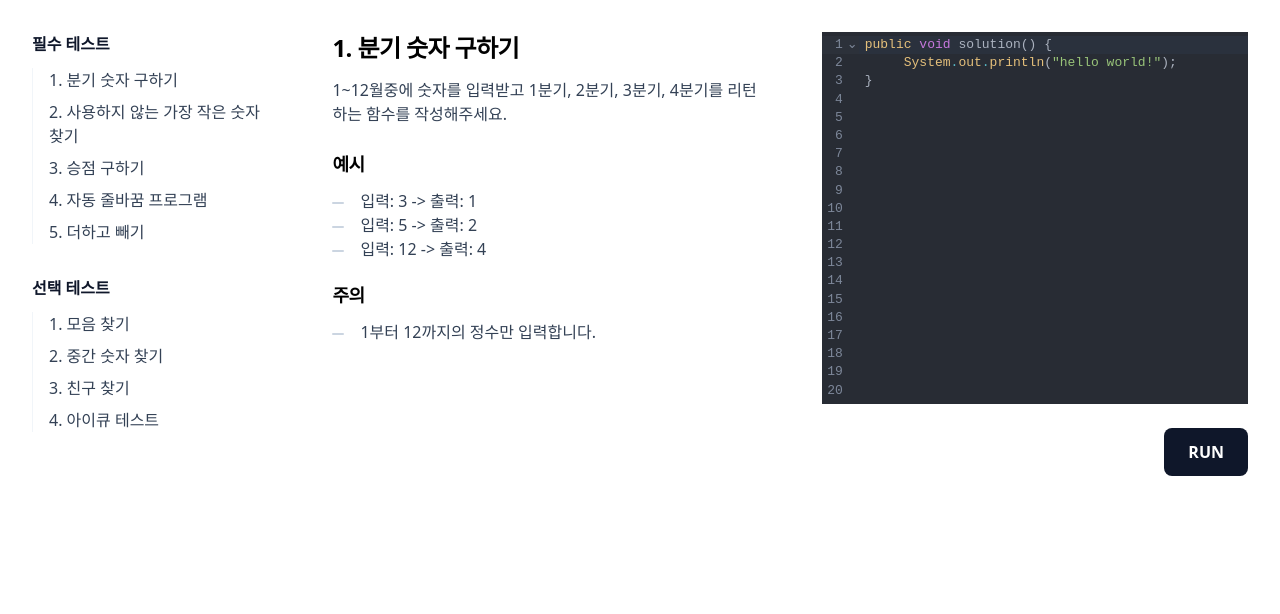
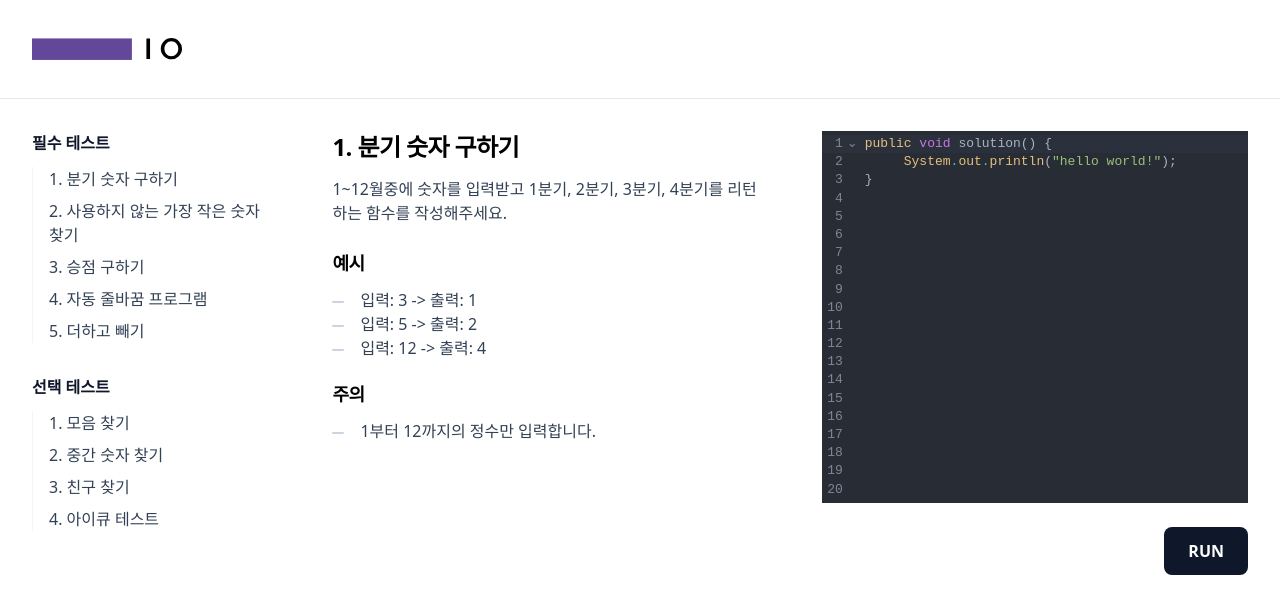
Before and after one commit to LeeByeongdo/java-coding-test-front, a SvelteKit app: page / in a window 1280 px wide. Shown: the top 614 px of the page. Built offline with nearby package versions, Linux system fonts and the light colour scheme.

Commit message:
스타일 조정

```diff
--- a/package.json
+++ b/package.json
@@ -34,10 +34,12 @@
 	},
 	"type": "module",
 	"dependencies": {
+		"@codemirror/commands": "^6.2.2",
 		"@codemirror/lang-java": "6.0.1",
 		"@codemirror/state": "6.0.1",
 		"@codemirror/theme-one-dark": "^6.1.1",
 		"@codemirror/view": "^6.9.2",
-		"codemirror": "6.0.1"
+		"codemirror": "6.0.1",
+		"ky": "^0.33.2"
 	}
 }
--- /dev/null
+++ b/src/components/Navigation.svelte
@@ -0,0 +1,66 @@
+<div class="p-8 nav">
+	<div>
+		<h5 class="mb-8 lg:mb-3 font-semibold text-slate-900 dark:text-slate-200">필수 테스트</h5>
+		<ul class="space-y-6 lg:space-y-2 border-l border-slate-100 dark:border-slate-800">
+			<li>
+				<a
+					class="block border-l pl-4 -ml-px border-transparent hover:border-slate-400 dark:hover:border-slate-500 text-slate-700 hover:text-slate-900 dark:text-slate-400 dark:hover:text-slate-300"
+					href="/problem/1">1. 분기 숫자 구하기</a
+				>
+			</li>
+			<li>
+				<a
+					class="block border-l pl-4 -ml-px border-transparent hover:border-slate-400 dark:hover:border-slate-500 text-slate-700 hover:text-slate-900 dark:text-slate-400 dark:hover:text-slate-300"
+					href="/problem/2">2. 사용하지 않는 가장 작은 숫자 찾기</a
+				>
+			</li>
+			<li>
+				<a
+					class="block border-l pl-4 -ml-px border-transparent hover:border-slate-400 dark:hover:border-slate-500 text-slate-700 hover:text-slate-900 dark:text-slate-400 dark:hover:text-slate-300"
+					href="/problem/3">3. 승점 구하기</a
+				>
+			</li>
+			<li>
+				<a
+					class="block border-l pl-4 -ml-px border-transparent hover:border-slate-400 dark:hover:border-slate-500 text-slate-700 hover:text-slate-900 dark:text-slate-400 dark:hover:text-slate-300"
+					href="/problem/4">4. 자동 줄바꿈 프로그램</a
+				>
+			</li>
+			<li>
+				<a
+					class="block border-l pl-4 -ml-px border-transparent hover:border-slate-400 dark:hover:border-slate-500 text-slate-700 hover:text-slate-900 dark:text-slate-400 dark:hover:text-slate-300"
+					href="/problem/5">5. 더하고 빼기</a
+				>
+			</li>
+		</ul>
+	</div>
+	<div class="mt-12 lg:mt-8">
+		<h5 class="mb-8 lg:mb-3 font-semibold text-slate-900 dark:text-slate-200">선택 테스트</h5>
+		<ul class="space-y-6 lg:space-y-2 border-l border-slate-100 dark:border-slate-800">
+			<li>
+				<a
+					class="block border-l pl-4 -ml-px border-transparent hover:border-slate-400 dark:hover:border-slate-500 text-slate-700 hover:text-slate-900 dark:text-slate-400 dark:hover:text-slate-300"
+					href="/optional-problem/1">1. 모음 찾기</a
+				>
+			</li>
+			<li>
+				<a
+					class="block border-l pl-4 -ml-px border-transparent hover:border-slate-400 dark:hover:border-slate-500 text-slate-700 hover:text-slate-900 dark:text-slate-400 dark:hover:text-slate-300"
+					href="/optional-problem/2">2. 중간 숫자 찾기</a
+				>
+			</li>
+			<li>
+				<a
+					class="block border-l pl-4 -ml-px border-transparent hover:border-slate-400 dark:hover:border-slate-500 text-slate-700 hover:text-slate-900 dark:text-slate-400 dark:hover:text-slate-300"
+					href="/optional-problem/3">3. 친구 찾기</a
+				>
+			</li>
+			<li>
+				<a
+					class="block border-l pl-4 -ml-px border-transparent hover:border-slate-400 dark:hover:border-slate-500 text-slate-700 hover:text-slate-900 dark:text-slate-400 dark:hover:text-slate-300"
+					href="/optional-problem/4">4. 아이큐 테스트</a
+				>
+			</li>
+		</ul>
+	</div>
+</div>
--- a/src/routes/+layout.svelte
+++ b/src/routes/+layout.svelte
@@ -1,13 +1,17 @@
 <script context="module">
 	import { EditorView, minimalSetup, basicSetup } from 'codemirror';
+	import { keymap } from '@codemirror/view';
 	import { java } from '@codemirror/lang-java';
 	import { oneDark } from '@codemirror/theme-one-dark';
+	import { defaultKeymap, indentWithTab } from '@codemirror/commands';
+	import ky from 'ky';
 	export { minimalSetup, basicSetup };
 </script>
 
 <script lang="ts">
 	import './styles.css';
 	import { onMount } from 'svelte';
+	import Navigation from '../components/Navigation.svelte';
 
 	let value =
 		'public void solution() {\n\t System.out.println("hello world!");\n}\n\n\n\n\n\n\n\n\n\n\n\n\n\n\n\n\n';
@@ -18,84 +22,82 @@
 	onMount(async () => {
 		codemirror = new EditorView({
 			doc: value,
-			extensions: [basicSetup, java(), oneDark],
+			extensions: [
+				basicSetup,
+				java(),
+				oneDark,
+				keymap.of(defaultKeymap),
+				keymap.of([indentWithTab])
+			],
 			parent: dom
 		});
 	});
 
-	function handleRunClick() {
-		console.log(codemirror.state.doc.toString().trim());
+	async function handleRunClick() {
+		const sp = window.location.pathname.split('/');
+		let type = 1;
+		let idx = sp[sp.length - 1];
+		if (!idx) {
+			idx = '1';
+		}
+
+		if (sp[sp.length - 2] !== 'problem') {
+			type = 2;
+		}
+
+		const code = codemirror.state.doc.toString().trim();
+		const res = await ky.post('http://localhost:8080/', {
+			json: { code, idx, type },
+			headers: {
+				'Access-Control-Allow-Origin': '*'
+			}
+		});
+
+		if (!res.ok) {
+			throw new Error(`Fetch error: ${res.statusText}`);
+		}
+
+		console.log(await res.json());
 	}
 </script>
 
 <div class="app">
-	<div class="flex flex-row">
-		<div class="p-8 nav">
-			<div>
-				<h5 class="mb-8 lg:mb-3 font-semibold text-slate-900 dark:text-slate-200">필수 테스트</h5>
-				<ul class="space-y-6 lg:space-y-2 border-l border-slate-100 dark:border-slate-800">
-					<li>
-						<a
-							class="block border-l pl-4 -ml-px border-transparent hover:border-slate-400 dark:hover:border-slate-500 text-slate-700 hover:text-slate-900 dark:text-slate-400 dark:hover:text-slate-300"
-							href="/problem/1">1. 분기 숫자 구하기</a
-						>
-					</li>
-					<li>
-						<a
-							class="block border-l pl-4 -ml-px border-transparent hover:border-slate-400 dark:hover:border-slate-500 text-slate-700 hover:text-slate-900 dark:text-slate-400 dark:hover:text-slate-300"
-							href="/problem/2">2. 사용하지 않는 가장 작은 숫자 찾기</a
-						>
-					</li>
-					<li>
-						<a
-							class="block border-l pl-4 -ml-px border-transparent hover:border-slate-400 dark:hover:border-slate-500 text-slate-700 hover:text-slate-900 dark:text-slate-400 dark:hover:text-slate-300"
-							href="/problem/3">3. 승점 구하기</a
-						>
-					</li>
-					<li>
-						<a
-							class="block border-l pl-4 -ml-px border-transparent hover:border-slate-400 dark:hover:border-slate-500 text-slate-700 hover:text-slate-900 dark:text-slate-400 dark:hover:text-slate-300"
-							href="/problem/4">4. 자동 줄바꿈 프로그램</a
-						>
-					</li>
-					<li>
-						<a
-							class="block border-l pl-4 -ml-px border-transparent hover:border-slate-400 dark:hover:border-slate-500 text-slate-700 hover:text-slate-900 dark:text-slate-400 dark:hover:text-slate-300"
-							href="/problem/5">5. 더하고 빼기</a
-						>
-					</li>
-				</ul>
-			</div>
-			<div class="mt-12 lg:mt-8">
-				<h5 class="mb-8 lg:mb-3 font-semibold text-slate-900 dark:text-slate-200">선택 테스트</h5>
-				<ul class="space-y-6 lg:space-y-2 border-l border-slate-100 dark:border-slate-800">
-					<li>
-						<a
-							class="block border-l pl-4 -ml-px border-transparent hover:border-slate-400 dark:hover:border-slate-500 text-slate-700 hover:text-slate-900 dark:text-slate-400 dark:hover:text-slate-300"
-							href="/optional-problem/1">1. 모음 찾기</a
-						>
-					</li>
-					<li>
-						<a
-							class="block border-l pl-4 -ml-px border-transparent hover:border-slate-400 dark:hover:border-slate-500 text-slate-700 hover:text-slate-900 dark:text-slate-400 dark:hover:text-slate-300"
-							href="/optional-problem/2">2. 중간 숫자 찾기</a
-						>
-					</li>
-					<li>
-						<a
-							class="block border-l pl-4 -ml-px border-transparent hover:border-slate-400 dark:hover:border-slate-500 text-slate-700 hover:text-slate-900 dark:text-slate-400 dark:hover:text-slate-300"
-							href="/optional-problem/3">3. 친구 찾기</a
-						>
-					</li>
-					<li>
-						<a
-							class="block border-l pl-4 -ml-px border-transparent hover:border-slate-400 dark:hover:border-slate-500 text-slate-700 hover:text-slate-900 dark:text-slate-400 dark:hover:text-slate-300"
-							href="/optional-problem/4">4. 아이큐 테스트</a
-						>
-					</li>
-				</ul>
+	<div class="max-w-8xl mx-auto">
+		<div
+			class="sticky top-0 z-40 w-full backdrop-blur flex-none transition-colors duration-500 lg:z-50 lg:border-b lg:border-slate-900/10 dark:border-slate-50/[0.06] bg-white/95 supports-backdrop-blur:bg-white/60 dark:bg-transparent"
+		>
+			<div class="max-w-screen-2xl m-auto">
+				<div
+					class="py-4 border-b border-slate-900/10 lg:px-8 lg:border-0 dark:border-slate-300/10 mx-4 lg:mx-0"
+				>
+					<svg
+						xmlns="http://www.w3.org/2000/svg"
+						aria-hidden="true"
+						focusable="false"
+						role="img"
+						viewBox="0 0 216.92 31.62"
+						class="inline-block"
+						width="150"
+						height="66"
+						color="#63489a"
+						><g
+							><g
+								><path
+									fill="#010100"
+									d="M170.33,30.15H165.8a.36.36,0,0,1-.36-.36V1a.43.43,0,0,1,.36-.4h4.53a.43.43,0,0,1,.39.4V29.79A.37.37,0,0,1,170.33,30.15Z"
+								/><path
+									fill="#010100"
+									d="M201.55,30.7a15.35,15.35,0,1,1,15.37-15.33A15.33,15.33,0,0,1,201.55,30.7Zm0-26.09C196,4.61,191.5,9.3,191.5,15.37s4.46,10.8,10.05,10.8,10-4.73,10-10.8S207.11,4.61,201.55,4.61Z"
+								/><rect fill="#63489a" y="0.52" width="144.45" height="31.1" /></g
+							></g
+						></svg
+					>
+				</div>
 			</div>
 		</div>
+	</div>
+	<div class="flex flex-row max-w-screen-2xl m-auto">
+		<Navigation />
 		<div class="flex flex-grow">
 			<div class="desc basis-1/2 p-8">
 				<slot />
--- a/vite.config.ts
+++ b/vite.config.ts
@@ -10,7 +10,9 @@ export default defineConfig({
 			'@codemirror/lang-java',
 			'@codemirror/state',
 			'@codemirror/theme-one-dark',
-			'@codemirror/basic-setup'
+			'@codemirror/basic-setup',
+			'@codemirror/command',
+			'@codemirror/view'
 		]
 	}
 });
```
Also changed, not shown: 1 other file (tests, documents, lock files or other folders).
